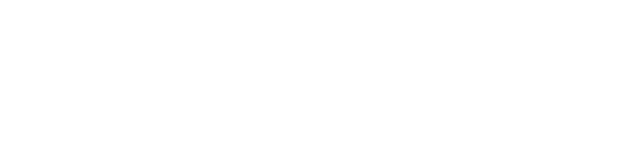
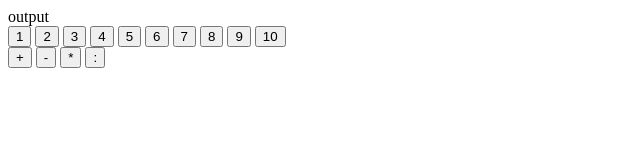
Before and after one commit to nightshiftguy/calculator, a plain HTML site: page index.html in a window 1280 px wide. Shown: the whole page, without its empty margins (0-640 px from the left). Drawn offline with Linux system fonts and the light colour scheme.

Commit message:
Build calculator ui

```diff
--- a/index.html
+++ b/index.html
@@ -8,6 +8,29 @@
     <script src="javascript.js" defer></script>
 </head>
 <body>
+    <main>
+        <div id="output">output</div>
+        <div id="keyboard">
 
+            <div id="numeric">
+                <button id="num1">1</button>
+                <button id="num2">2</button>
+                <button id="num3">3</button>
+                <button id="num4">4</button>
+                <button id="num5">5</button>
+                <button id="num6">6</button>
+                <button id="num7">7</button>
+                <button id="num8">8</button>
+                <button id="num9">9</button>
+                <button id="num10">10</button>
+            </div>
+            <div id="operations">
+                <button id="add">+</button>
+                <button id="subtract">-</button>
+                <button id="multiply">*</button>
+                <button id="divide">:</button>
+            </div>
+        </div>
+    </main>
 </body>
 </html>
```
